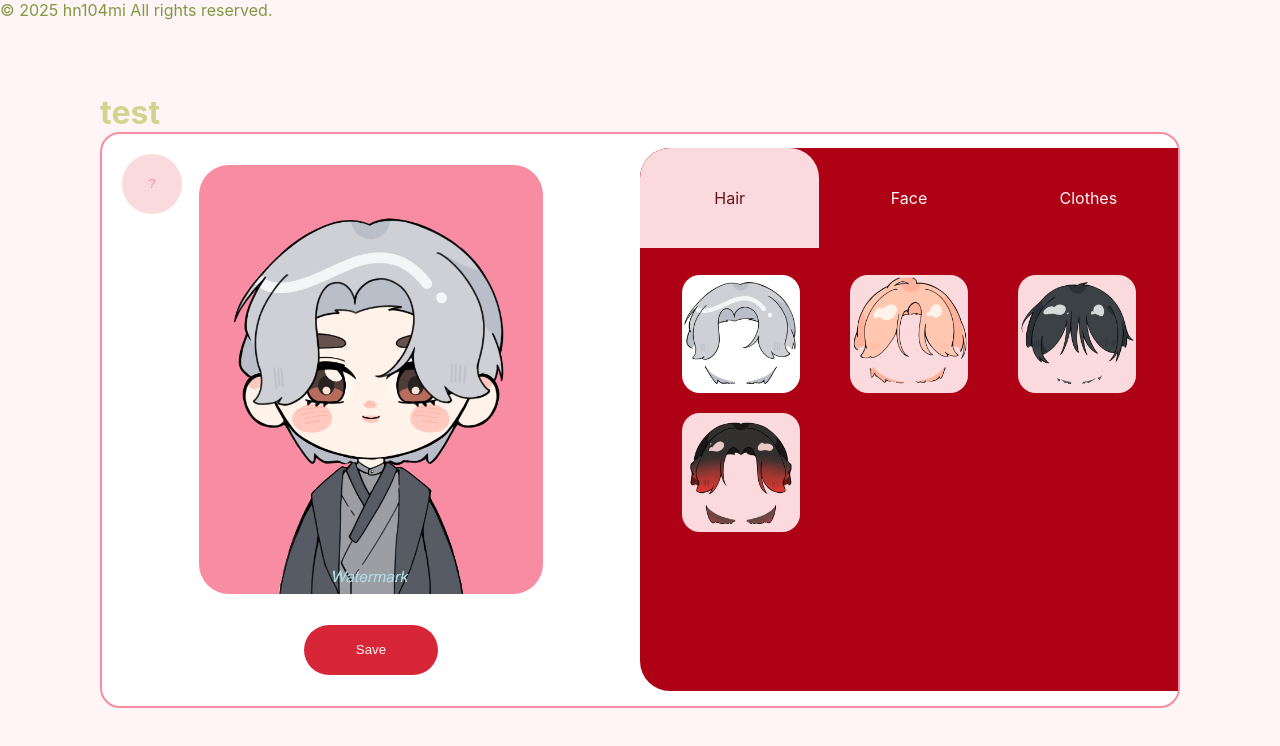
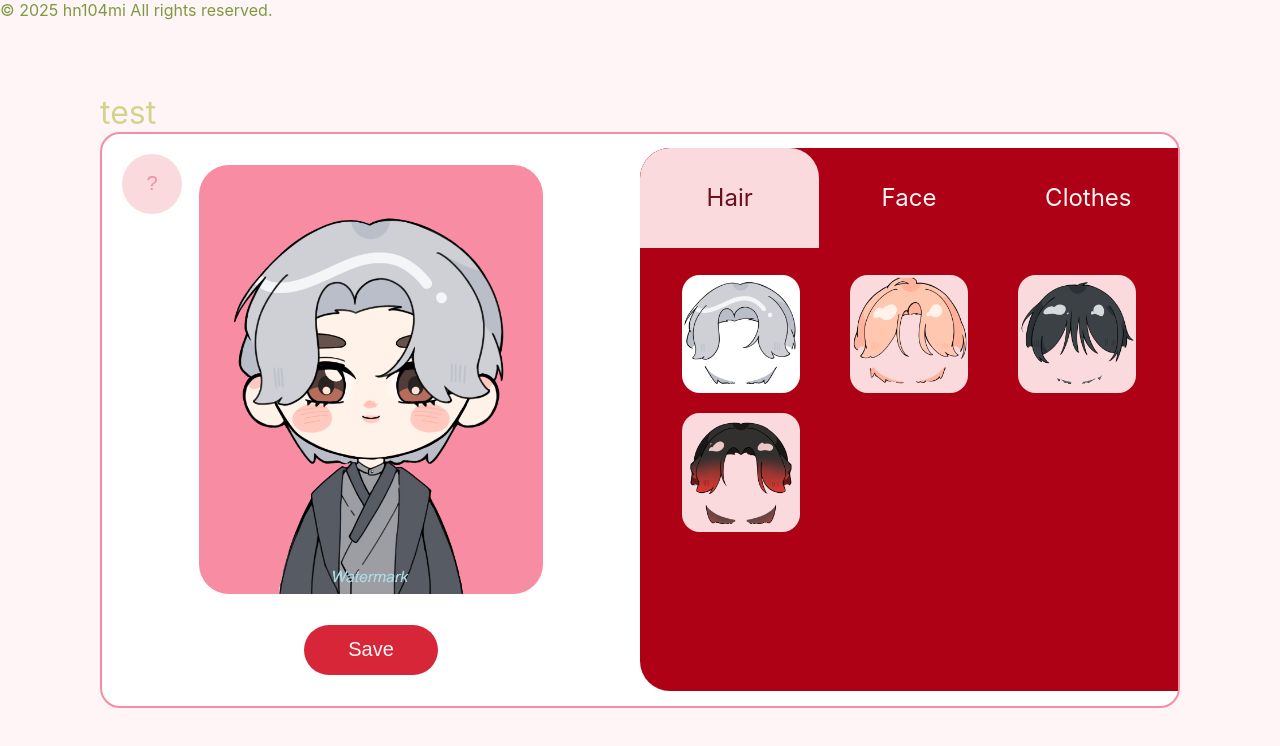
Before and after one commit to nkathyy/DressupGame, a React (Create React App) app: page / in a window 1280 px wide. Shown: the top 746 px of the page. Built offline with nearby package versions, Linux system fonts and the light colour scheme.

Commit message:
update word size

```diff
--- a/src/App.css
+++ b/src/App.css
@@ -49,7 +49,12 @@ canvas {
 }
 
 h1 {
-  color: #d2d48d;
+  font-weight: normal;
+  margin: 0;
+}
+
+h2 {
+  font-weight: normal;
   margin: 0;
 }
 
@@ -63,6 +68,7 @@ h1 {
   width: 1500px;
   display: block;
   text-align: left;
+  color: #d2d48d;
 }
 
 .mobile {
@@ -100,6 +106,7 @@ h1 {
     width: 1080px;
     display: block;
     text-align: left;
+    color: #d2d48d;
   }
 
   .mobile {
@@ -147,5 +154,6 @@ h1 {
   .mobile {
     display: block;
     text-align: center;
+    color: #d2d48d;
   }
 }
--- a/src/components/Button.jsx
+++ b/src/components/Button.jsx
@@ -3,7 +3,7 @@ import "./Button.css";
 const Button = ({ btnType, btnText, onClick }) => {
   return (
     <button className={btnType} onClick={onClick}>
-      {btnText}
+      <h2>{btnText}</h2>
     </button>
   );
 };
--- a/src/components/Tabs.css
+++ b/src/components/Tabs.css
@@ -13,7 +13,7 @@
   cursor: pointer;
 }
 
-.tab > p {
+.tab > h2 {
   margin: auto;
 }
 
--- a/src/components/Tabs.jsx
+++ b/src/components/Tabs.jsx
@@ -17,7 +17,7 @@ const Tab = ({ tabInfo, tabNo, updateTab, currentTab }) => {
       }`}
       onClick={onclickTab}
     >
-      <p>{tabInfo.name}</p>
+      <h2>{tabInfo.name}</h2>
     </div>
   );
 };
```
